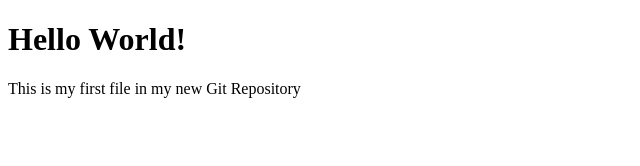
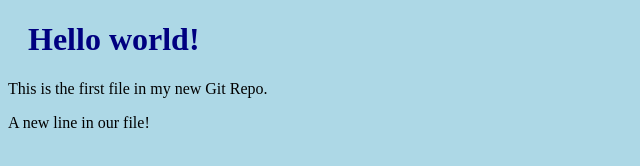
Before and after one commit to chamundilc/Hello_world, a plain HTML site: page index.html in a window 1280 px wide. Shown: the whole page, without its empty margins (0-640 px from the left). Drawn offline with Linux system fonts and the light colour scheme.

Commit message:
updated index.html with emergency fix

```diff
--- a/index.html
+++ b/index.html
@@ -2,9 +2,13 @@
 <html>
 <head>
 <title>Hello World!</title>
-
+<link rel="stylesheet" href="bluestyle.css">
 </head>
 <body>
-<h1>Hello World!</h1>
-<p> This is my first file in my new Git Repository</p>
+
+<h1>Hello world!</h1>
+<p>This is the first file in my new Git Repo.</p>
+<p>A new line in our file!</p>
+
 </body>
+</html>
```
